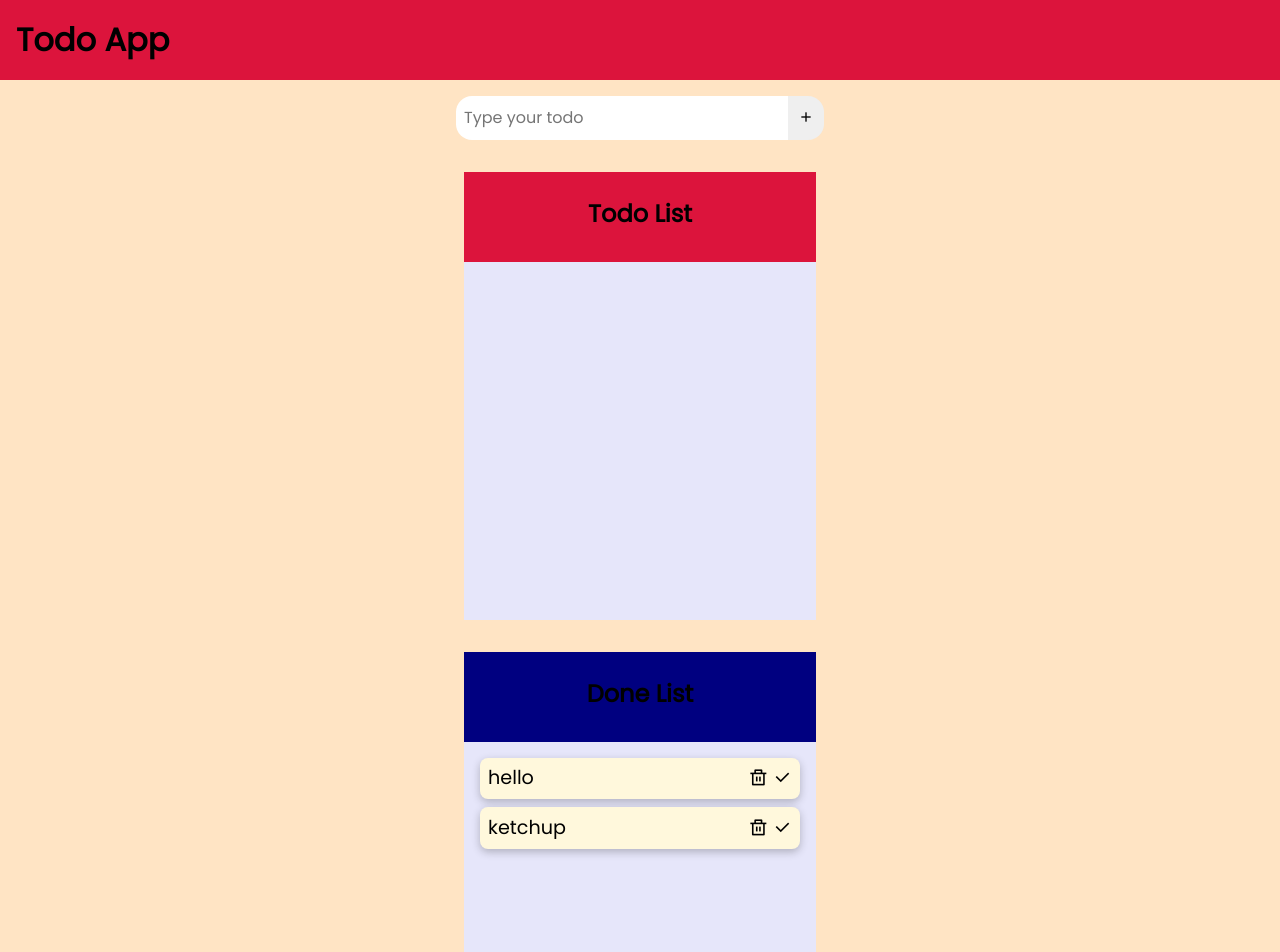
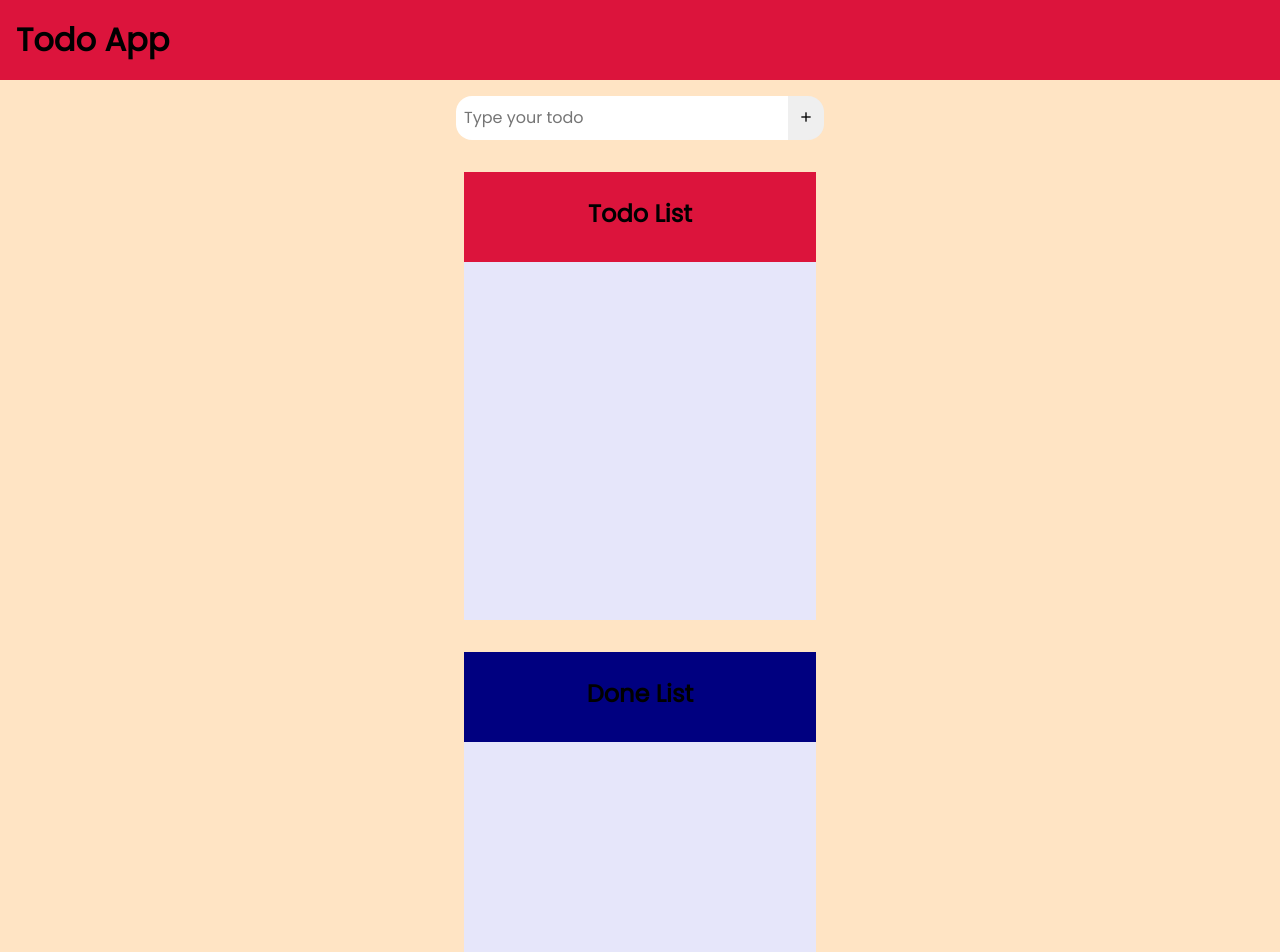
Before and after one commit to chirag-chhajed/react-todolist, a React (Vite) app: page / in a window 1280 px wide. Shown: the top 952 px of the page. Built offline with nearby package versions, Linux system fonts and the light colour scheme.

Commit message:
added Context functionality

```diff
--- a/src/Components/DoneList.jsx
+++ b/src/Components/DoneList.jsx
@@ -1,5 +1,4 @@
 import React from "react";
-import Todo from "./Todo";
 export default function DoneList(){
     return(
         <>
@@ -9,7 +8,6 @@ export default function DoneList(){
                 </div>
                 <div className="body">
                     <ul>
-                        <Todo/>
                     </ul>
                 </div>
             </div>
--- a/src/Components/Form.jsx
+++ b/src/Components/Form.jsx
@@ -1,19 +1,22 @@
-import React,{useState} from "react";
+import React,{useState,useContext} from "react";
 import { nanoid } from "nanoid";
+import { Context } from "../Context";
 
 export default function Form(){
+    const {todos,add} = useContext(Context)
     const [value,setValue] = useState("")
-    const [todo,setTodo] = useState([
-        {
-            text: "This is a sample todo",
-            id: nanoid(),
-            isDone: false
-        }
-    ])
-    const addTodo = text => {
-        const newTodos = [...todo,{text,id: nanoid(),isDone: false}]
-        setTodo(newTodos)
-    }
+    // const [todo,setTodo] = useState([
+    //     {
+    //         text: "This is a sample todo",
+    //         id: nanoid(),
+    //         isDone: false
+    //     }
+    // ])
+    // const addTodo = text => {
+    //     const newTodos = [...todo,{text,id: nanoid(),isDone: false}]
+    //     setTodo(newTodos)
+    // }
+    // console.log(todo)
 
     const handleSubmit = event => {
         event.preventDefault()
@@ -21,11 +24,10 @@ export default function Form(){
             console.log(value)
         } else return
         setValue("")
-        addTodo(value)
-        console.log(todo)
-
+        add(value)
 
     }
+    console.log(todos)
     // const list = todo.map(e => (
     //     <li key={e.id}>
     //         {e.text}
--- a/src/Components/Todo.jsx
+++ b/src/Components/Todo.jsx
@@ -1,18 +1,11 @@
 import React from "react";
 
 
-export default function Todo(){
+export default function Todo({text,id}){
     return(
         <>
-         <li>
-            hello
-            <div>
-            <i class="ri-delete-bin-line"></i>
-            <i class="ri-check-line"></i>
-            </div>
-         </li>
-         <li>
-            ketchup
+         <li key={id}>
+            {text}
             <div>
             <i class="ri-delete-bin-line"></i>
             <i class="ri-check-line"></i>
--- a/src/Components/TodoList.jsx
+++ b/src/Components/TodoList.jsx
@@ -1,6 +1,7 @@
 import React from "react";
 
 export default function TodoList(){
+
     return(
         <>
             <div className="todolist">
--- a/src/Context.jsx
+++ b/src/Context.jsx
@@ -1,11 +1,22 @@
-import React,{createContext} from "react";
+import { nanoid } from "nanoid";
+import React,{createContext,useState} from "react";
 
 const Context = createContext()
 
 function ContextProvider({children}){
+    const [todos,setTodos] = useState([{
+        text: "This is a sample todo",
+        id: nanoid(),
+        isDone: false
+    }])
+
+    const add = text => {
+        const newTodos = [...todos,{text: text, id: nanoid(), isDone: false}]
+        setTodos(newTodos)
+    }
 
     return(
-        <Context.Provider value="">
+        <Context.Provider value={{todos,add}}>
             {children}
         </Context.Provider>
     )
```
